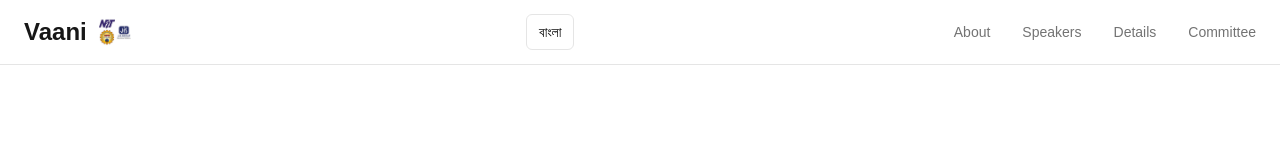
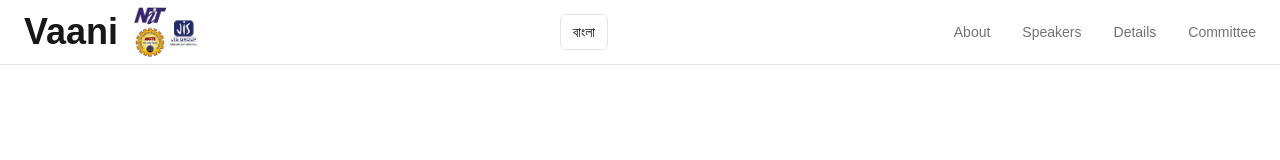
Before and after one commit to JishnudipSaha/AICTE-Vaani-website, a Next.js app: page / in a window 1280 px wide. Shown: the top 160 px of the page. Built offline with nearby package versions, Linux system fonts and the light colour scheme.

Commit message:
logo size

```diff
--- a/components/header.tsx
+++ b/components/header.tsx
@@ -34,9 +34,9 @@ export function Header() {
   return (
     <header className="sticky top-0 z-50 w-full border-b bg-background/95 backdrop-blur supports-[backdrop-filter]:bg-background/60">
       <div className="container flex h-16 items-center justify-between px-4 md:px-6">
-        <Link href="/" className="flex items-center space-x-3">
-          <span className="text-2xl font-bold text-primary">{HEADER_CONFIG.logo}</span>
-          <div className="w-8 h-8 flex-shrink-0">
+        <Link href="/" className="flex items-center space-x-4">
+          <span className="text-3xl md:text-4xl font-extrabold text-primary">{HEADER_CONFIG.logo}</span>
+          <div className="w-12 h-12 md:w-16 md:h-16 flex-shrink-0">
             <img
               src={HEADER_CONFIG.logoImage || "/placeholder.svg?height=32&width=32"}
               alt="Vaani Logo"
```
